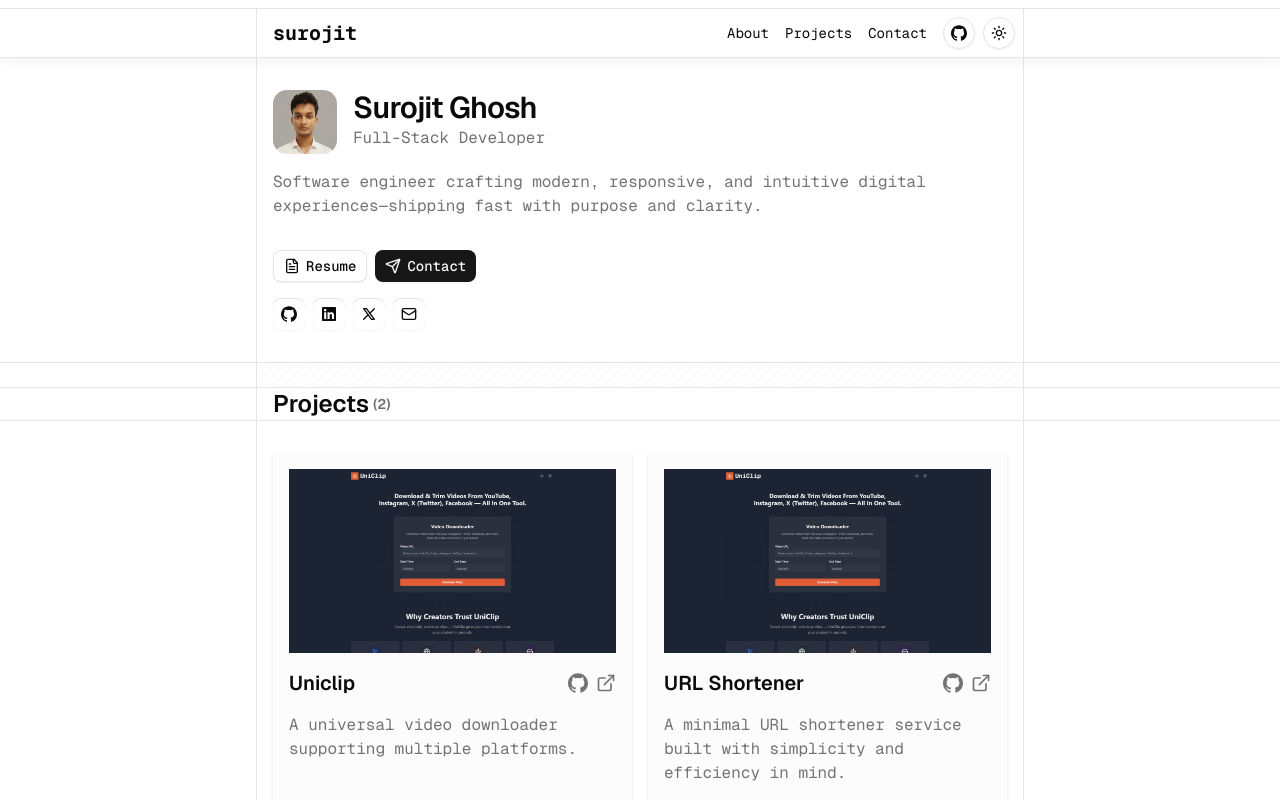
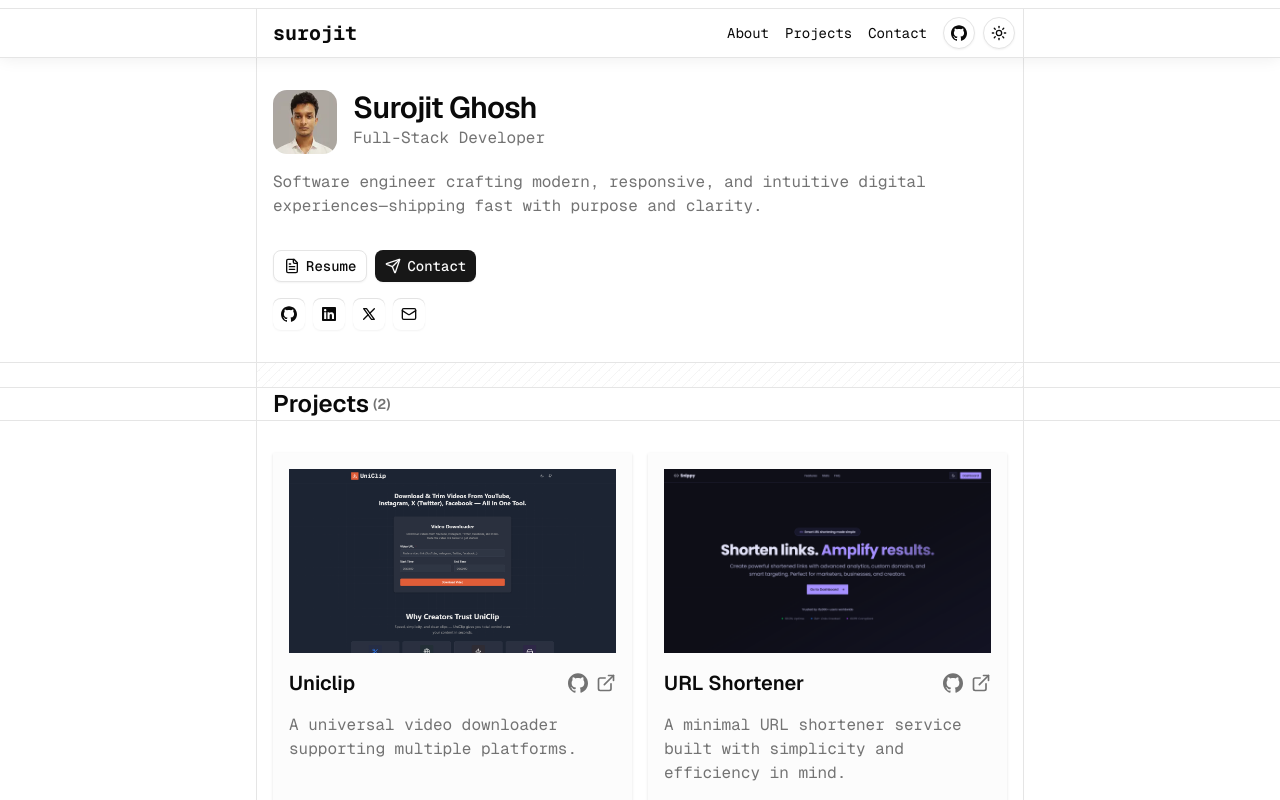
Before and after one commit to surojit-ghosh/surojit.in, a Next.js app: page / in a window 1280 px wide. Shown: the top 800 px of the page. Built offline with nearby package versions, Linux system fonts and the light colour scheme.

Commit message:
add: url shortner photo

```diff
--- a/components/divider.tsx
+++ b/components/divider.tsx
@@ -6,7 +6,7 @@ const Divider: React.FC<React.HTMLAttributes<HTMLDivElement>> = ({
     className?: string;
 }) => {
     return (
-        <div className={cn(className, "border-b")}>
+        <div className={cn(className, "border-b px-2")}>
             <div className={"mx-auto w-full max-w-3xl border-x"}>
                 <div className="h-6 bg-[image:repeating-linear-gradient(315deg,_var(--muted)_0,_var(--muted)_1px,_transparent_0,_transparent_50%)] bg-[size:10px_10px] bg-fixed" />
             </div>
--- a/content/projects/url-shortner.mdx
+++ b/content/projects/url-shortner.mdx
@@ -2,7 +2,7 @@
 title: "URL Shortener"
 description: "A minimal URL shortener service built with simplicity and efficiency in mind."
 date: "2025-09-25"
-image: "/assets/projects/uniclip.png"
+image: "/assets/projects/snippy.png"
 featured: true
 github: "https://github.com/surojit-ghosh/url-shortener"
 preview: "https://snippy.surojit.in"
```
Also changed, not shown: public/assets/projects/snippy.png (added).
